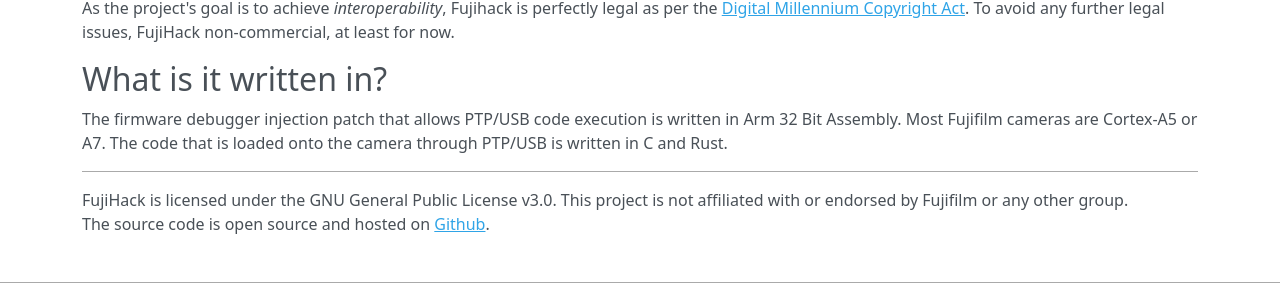
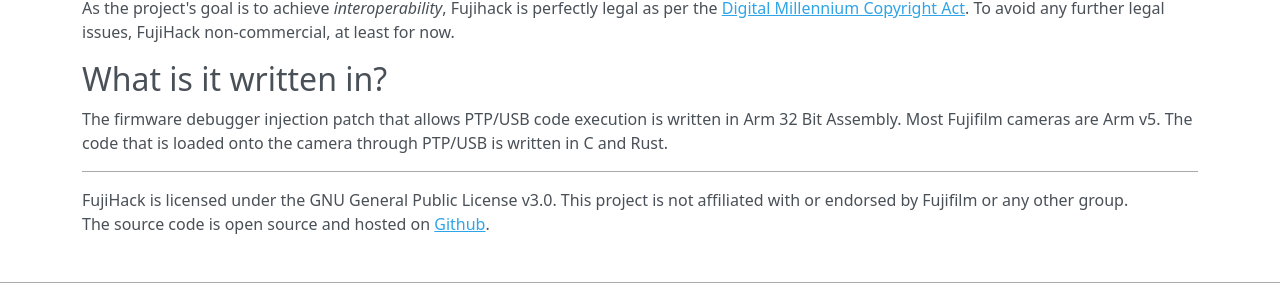
Before and after one commit to fujihack/wiki, an MkDocs documentation site: the page built from docs/index.md, in a window 1280 px wide and 900 px high, scrolled down 566 px. Shown: the part 561-864 px from the top of the window. Built offline with MkDocs 1.6.1, drawn with Linux system fonts in a browser that asks for light colours; nearby versions of some CDN libraries.

Commit message:
Update index.md

```diff
--- a/docs/index.md
+++ b/docs/index.md
@@ -60,7 +60,7 @@
 To avoid any further legal issues, FujiHack non-commercial, at least for now.
 
 ## What is it written in?
-The firmware debugger injection patch that allows PTP/USB code execution is written in Arm 32 Bit Assembly. Most Fujifilm cameras are Cortex-A5 or A7.
+The firmware debugger injection patch that allows PTP/USB code execution is written in Arm 32 Bit Assembly. Most Fujifilm cameras are Arm v5.
 The code that is loaded onto the camera through PTP/USB is written in C and Rust.
 
 ---
```
